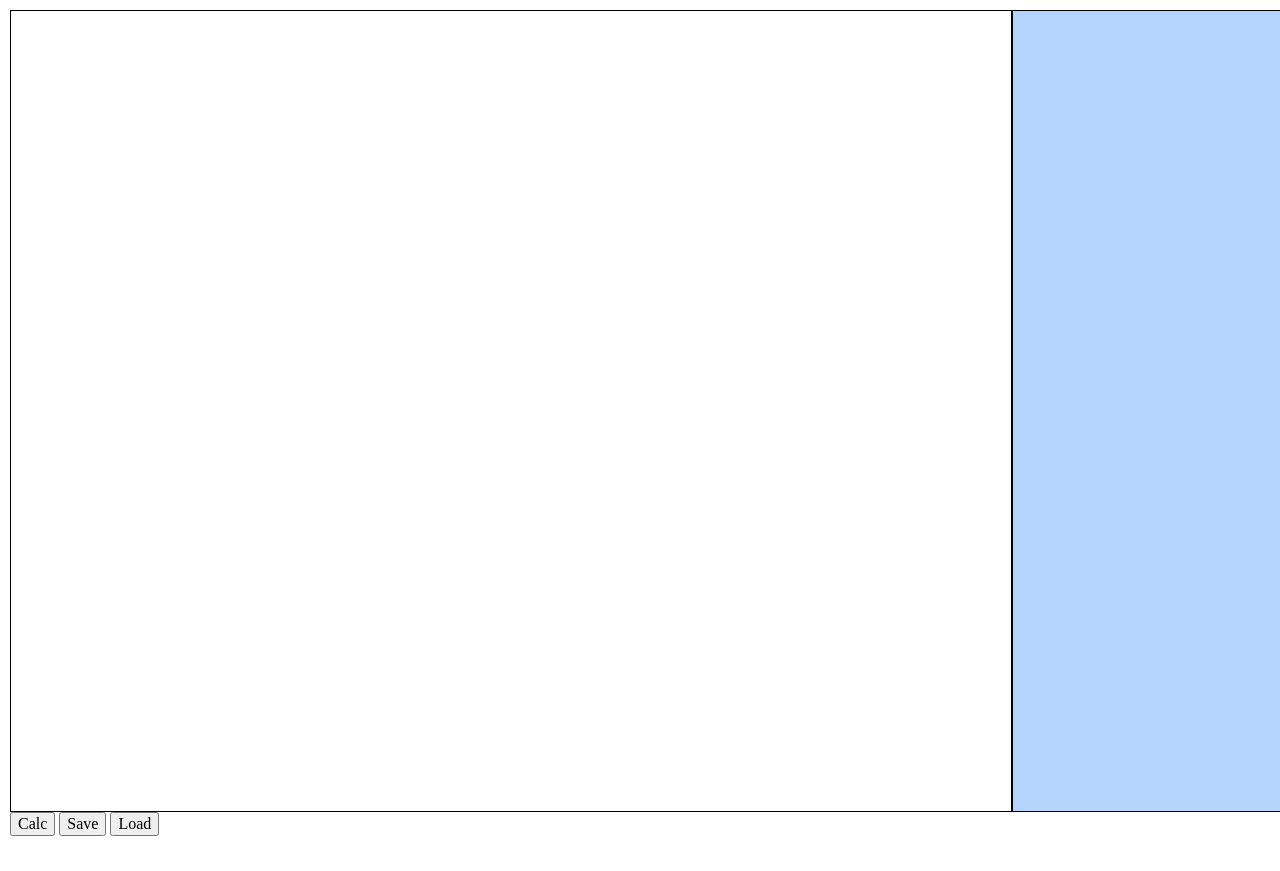
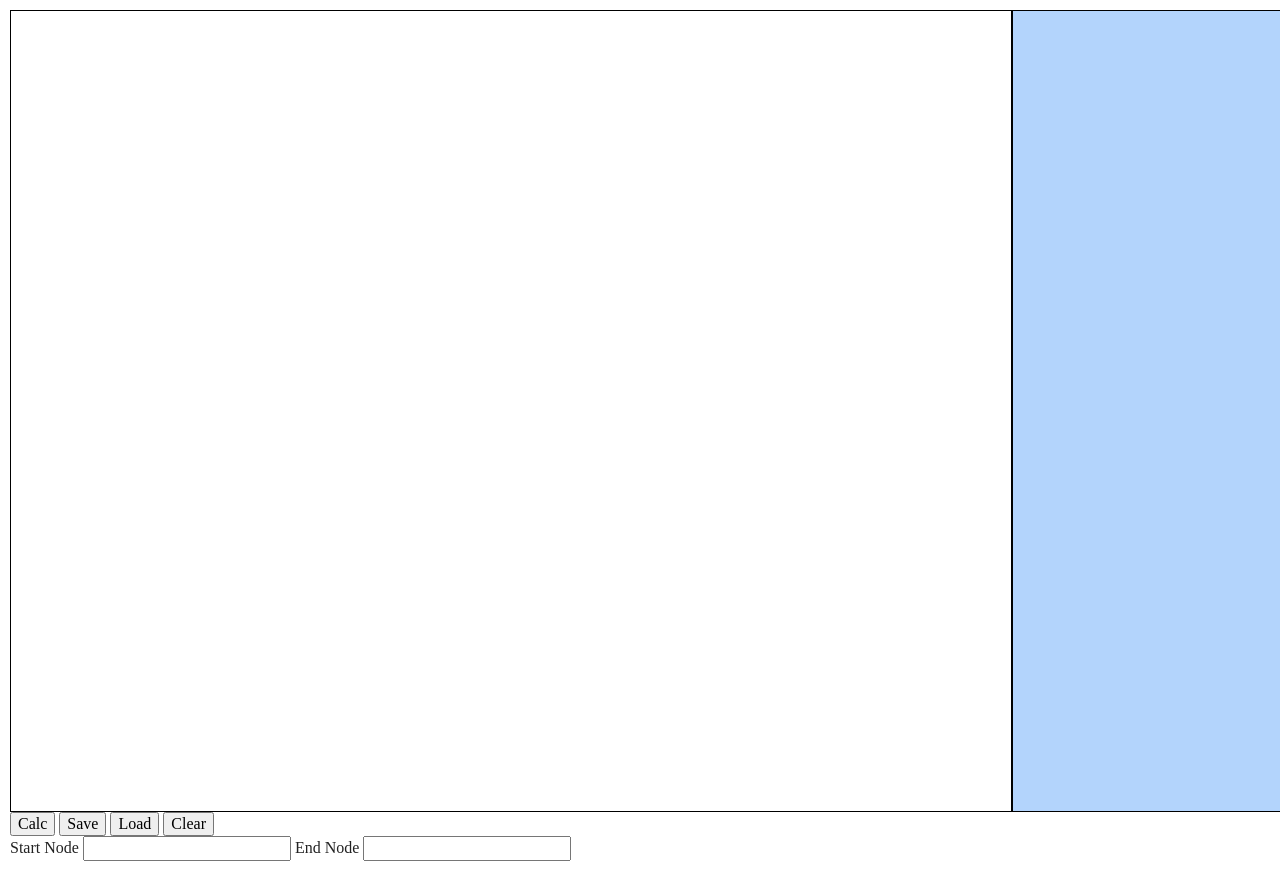
Before and after one commit to SilverCode/pathfinder, a plain HTML site: page index.html in a window 1280 px wide. Shown: the top 871 px of the page. Before the commit the page ends 846 px from the top, so only its background shows below. Drawn offline with Linux system fonts and the light colour scheme.

Commit message:
Add inputs to allow setting of start and end search nodes

```diff
--- a/index.html
+++ b/index.html
@@ -36,8 +36,15 @@
     <button onclick="doPathCalc()">Calc</button>
     <button onclick="save()">Save</button>
     <button onclick="load()">Load</button>
+    <button onclick="clearNodes()">Clear</button>
 </div>
 <script src="js/main.js"></script>
+
+<label for="start_node">Start Node</label>
+<input type="number" id="start_node">
+
+<label for="end_node">End Node</label>
+<input type="number" id="end_node">
 </body>
 
 </html>
--- a/js/main.js
+++ b/js/main.js
@@ -149,7 +149,9 @@ function updateDisplay() {
 }
 
 function doPathCalc() {
-    path_list = findPathOfNode(4, 13, node_list);
+    const start_node = +document.getElementById('start_node').value;
+    const end_node = +document.getElementById('end_node').value;
+    path_list = findPathOfNode(start_node, end_node, node_list);
 }
 
 function save() {
@@ -165,4 +167,10 @@ function load() {
     }
 }
 
+function clearNodes() {
+    node_list = [];
+    path_list = [];
+    selected_node = null;
+}
+
 updateDisplay();
```
